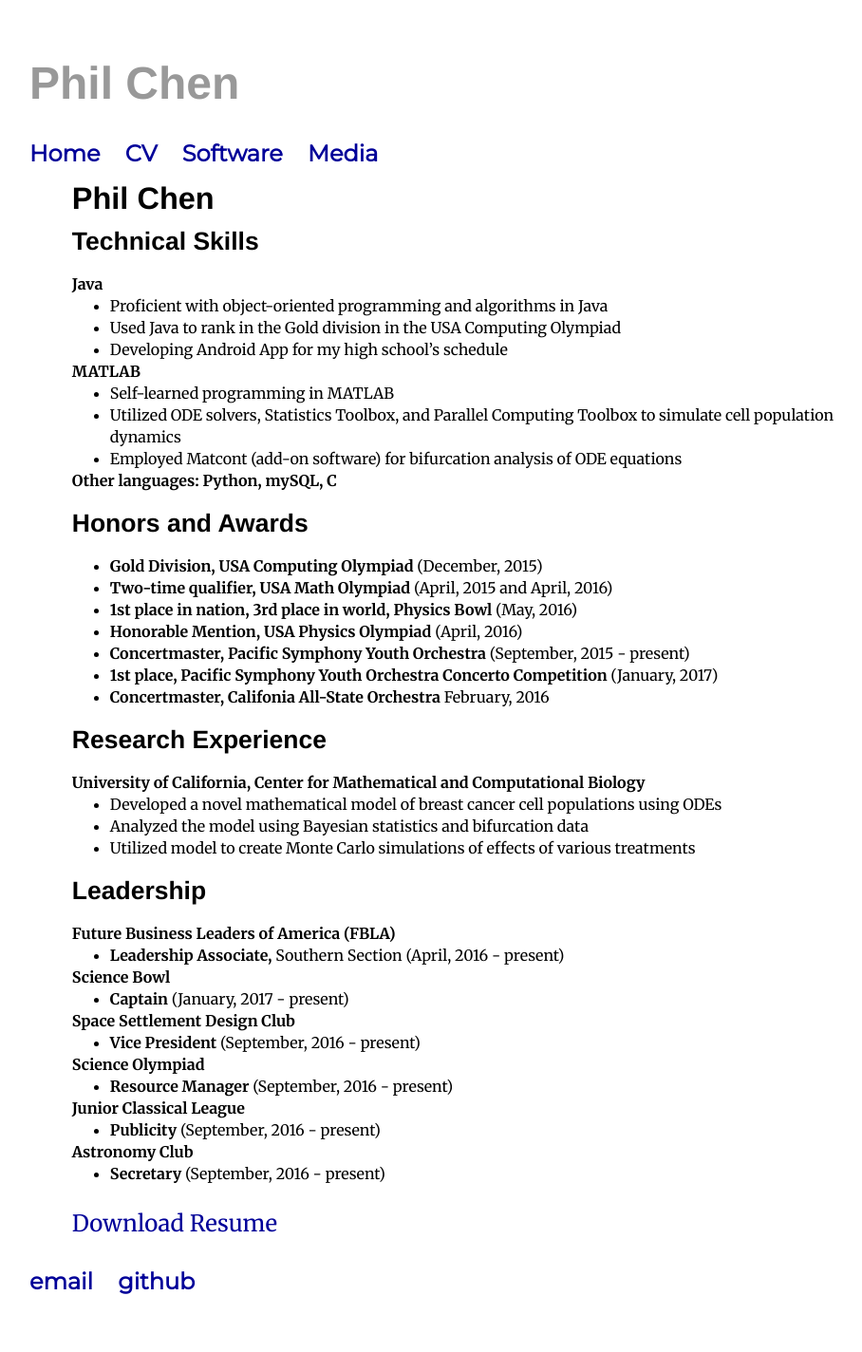
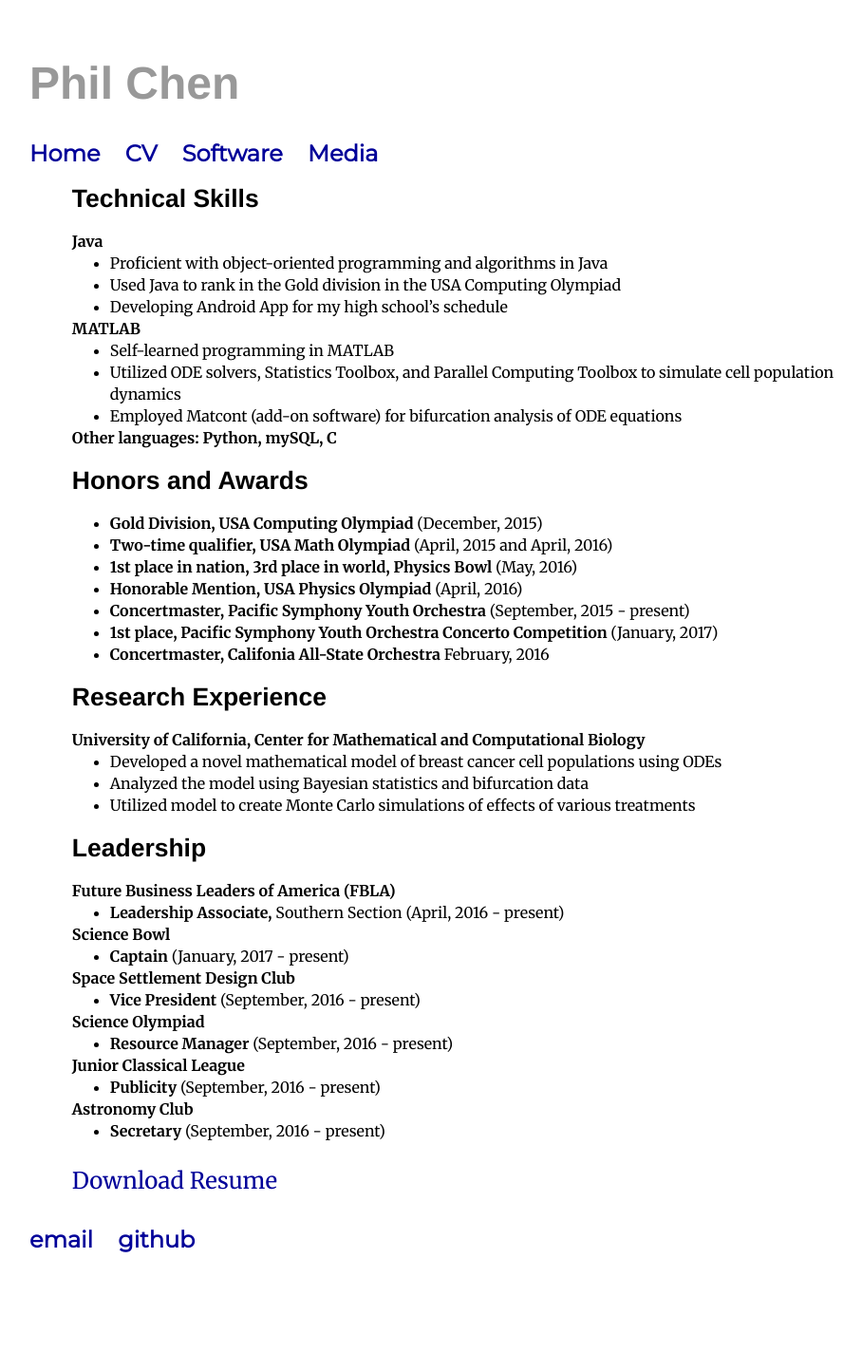
Before and after one commit to philhchen/philhchen.github.io, a Jekyll site: the page built from cv/index.html, in a window 1280 px wide. Shown: the whole page at 95% size, without its empty margins (161-1069 px from the left). Built offline with Jekyll 4.4.1, drawn with Linux system fonts in a browser that asks for light colours; after the commit the page ends 1380 px from its top, so only the background shows below that.

Commit message:
git commit

```diff
--- a/cv/index.html
+++ b/cv/index.html
@@ -4,9 +4,7 @@ title: CV
 ---
 <div class="cv">
   <body>
-    <h1>Phil Chen</h1>
-
-    <h2>Technical Skills</h2>
+  	<h2>Technical Skills</h2>
     <thick>Java</thick>
     <ul>
     <li> Proficient with object-oriented programming and algorithms in Java </li>
```
